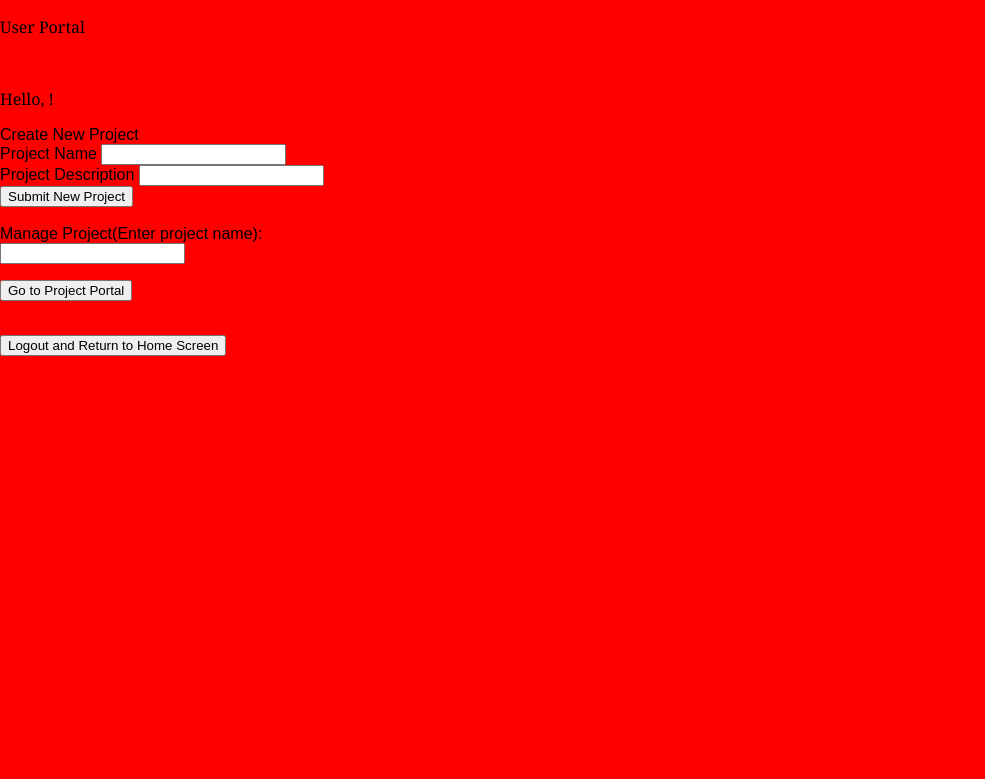
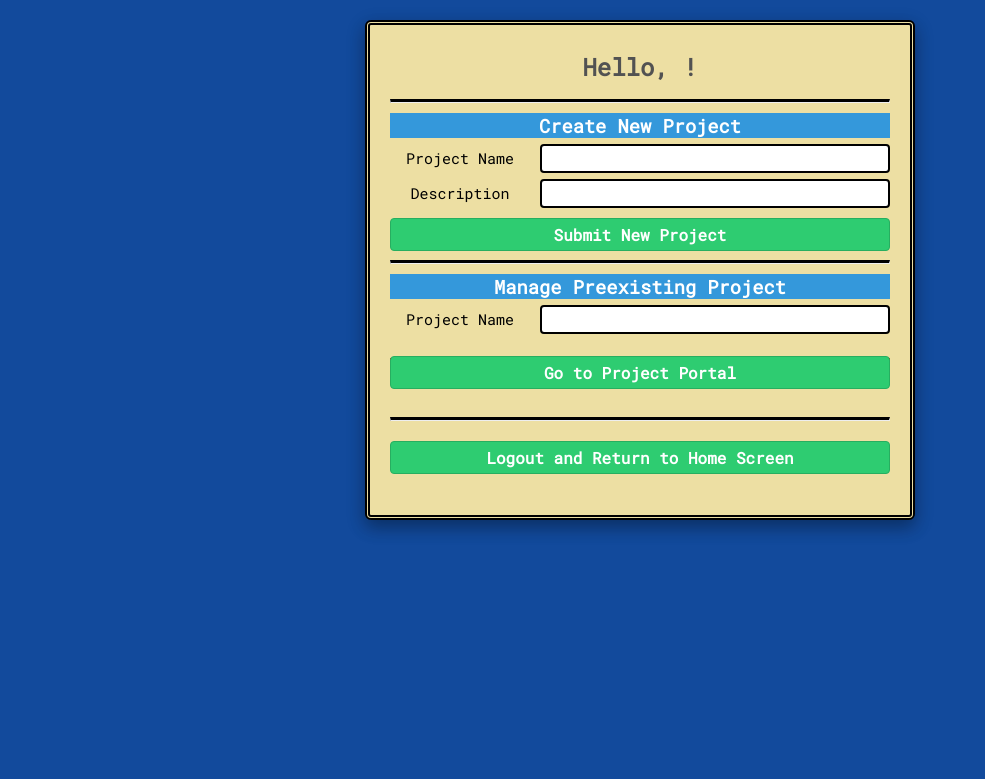
Before and after one commit to gwyni/EE461L_Team-8_Project, a Flask app: page /userPortal in a window 1280 px wide. Shown: the top 779 px of the page, without its empty margins (0-985 px from the left). Run offline with Flask 2, Linux system fonts and the light colour scheme; some libraries are stand-ins or nearby versions.

Commit message:
general html for userPortal

```diff
--- /dev/null
+++ b/static/css/userPortal.css
@@ -0,0 +1,136 @@
+/* body formatting */
+body{
+	font-family: 'Roboto Mono', monospace;
+	background:#124A9C;
+	margin: 0 auto 0 auto;
+	width:100%;
+	text-align:center;
+	margin: 20px 0px 20px 0px;
+}
+
+/* "Welcome Back" formatting */
+h1{
+	font-size:1.5em;
+	color:#525252;
+}
+
+h3{
+    color: white;
+    background-color: #3498db;
+    margin: 0px 0px 0px 0px;
+}
+
+hr.new1 {
+    margin-top: 10px;
+    margin-bottom: 10px;
+    border-top: 3px solid black;
+  }
+
+/* paragraph formatting */
+p {
+    margin: 0px, 0px, 0px, 0px;
+	font-family: 'Roboto Mono', monospace;
+	color: darkslategray;
+	font-size:12px;
+	text-decoration: none;
+	color:white;
+}
+
+/* formatting for the input boxes */
+input{
+	width: 100%;
+	padding: 5px;
+	border: 2px solid black;
+	border-radius: 4px;
+	resize: vertical;
+	float: right;
+}
+
+/*formatting for the labels, i.e. "username", "password", and the buttons*/
+label {
+	padding: 5px 10px 0px 0px;
+	display: inline-block;
+}
+
+
+/* formatting for the container that holds two columns */
+.container {
+	border-radius:6px;
+	margin: 0 auto 0 auto;
+	max-width: 500px;
+    height: 475px;
+	margin: auto;
+	border: 5px double black;
+	background-color: #EDDFA3;
+	padding: 10px 20px 5px 20px;
+	box-shadow: 0 8px 16px 0 rgba(0,0,0,0.2), 0 6px 20px 0 rgba(0,0,0,0.19);
+}
+  /* the smaller of the two columns which holds "username" and "password" text */
+  .small-column {
+	font-size: 15px;
+	float: left;
+	width: 30%;
+	margin-top: 5px;
+  }
+
+  /* the bigger of the two columns which holds input boxes*/
+  .big-column {
+	float: left;
+	width: 70%;
+	margin-top: 6px;
+  }
+
+  .biggest-col{
+    margin: 0px, 0px, 0px, 0px;
+    position: absolute;
+    left: 50%;
+    -ms-transform: translateX(-50%);
+    transform: translateX(-50%);
+  }
+
+  /* note: the third row contains the buttoms */
+.row:after {
+	content: "";
+	display: table;
+	clear: both;
+  }
+
+/* styling for the "Login" button */
+button[type=submit] {
+	background:#2ecc71;
+	width:500px;
+	padding-top:5px;
+	padding-bottom:5px;
+	color:white;
+	border-radius:4px;
+	border: #27ae60 1px solid;
+
+	margin-top:10px;
+	margin-bottom:10px;
+	float:left;
+	font-family: 'Roboto Mono', monospace;
+	font-weight:800;
+	font-size:1em;
+  }
+ button:hover {	 background:#2CC06B;}
+
+/* styling for the "Sign-Up" button */
+  #btn2{
+	float:left;
+	background:#3498db;
+	width:125px;  padding-top:5px;
+	padding-bottom:5px;
+	color:white;
+	border-radius:4px;
+	border: #2980b9 1px solid;
+
+	margin-top:20px;
+	margin-bottom:10px;
+	margin-left:10px;
+	font-weight:800;
+	font-size:0.8em;
+  }
+
+  #btn2:hover{
+  background:#3594D2;
+  }
--- a/templates/userPortal.html
+++ b/templates/userPortal.html
@@ -1,33 +1,64 @@
-{% extends 'base.html' %}
-
-{% block head %}
-
+<link href="https://fonts.googleapis.com/css2?family=Roboto+Mono&display=swap" rel='stylesheet' type='text/css'>
+{% extends "base.html" %}
+{% block title %}{{ super() }}User Portal{% endblock %}
+{% block head %} {{ super() }}
+<link rel="stylesheet" href="../static/css/userPortal.css">
 {% endblock %}
 
 {% block body %}
+<div class="container">
 	<form method='POST'>
-	<p>User Portal</p><br>
-	<p>{{content}}</p>
-	<label>Create New Project</label>
-	<div class="form-group">
+		<h1>{{content}}</h1>
+		<hr class="new1">
+		<h3>Create New Project</h3>
+		<div class="row">
+			<div class="small-column">
 			<label>Project Name</label>
+			</div>
+			<div class="big-column">
 				<input type="text" name="project name">
 			</div>
-	<div class="form-group">
-		<label>Project Description</label>
+		</div>
+		<div class="row">
+			<div class="small-column">
+				<label>Description</label>
+			</div>
+			<div class="big-column">
 				<input type="text" name="description">
 			</div>
+		</div>
+		<div class="row">
+			<div class = "biggest-col">
 				<button type='submit' name='new_project' value= 'new project'>Submit New Project</button>
+			</div>
+		</div>
 		<br>
 		<br>
-	<div class="form-group">
-		<label>Manage Project(Enter project name):</label><br>
+		<hr class="new1">
+		<h3>Manage Preexisting Project</h3>
+		<div class="row">
+			<div class="small-column">
+			<label>Project Name</label>
+			</div>
+			<div class="big-column">
 				<input type="text" name="manage_project">
 			</div>
-	<p>{{projectManageStatus}}</p>
+		</div>
+		<p style="background-color:red;">{{projectManageStatus}}</p>
+		<div class="row">
+			<div class = "biggest-col">
 				<button type='submit' name='addresources' value="go to resources">Go to Project Portal</button>
-	<p>{{projectCheck}}</p>
+			</div>
+		</div>
+		<p style="background-color:red;">{{[projectCheck]}}</p>
 		<br>
+		<hr class="new1">
+		<div class="row">
+			<div class = "biggest-col">
 				<button type='submit' name='logout' value='do logout'>Logout and Return to Home Screen</button>
+			</div>
+		</div>
 	</form>
+</div>
+
 {% endblock %}
```
Lines whose indentation alone changed are shown as unchanged.
